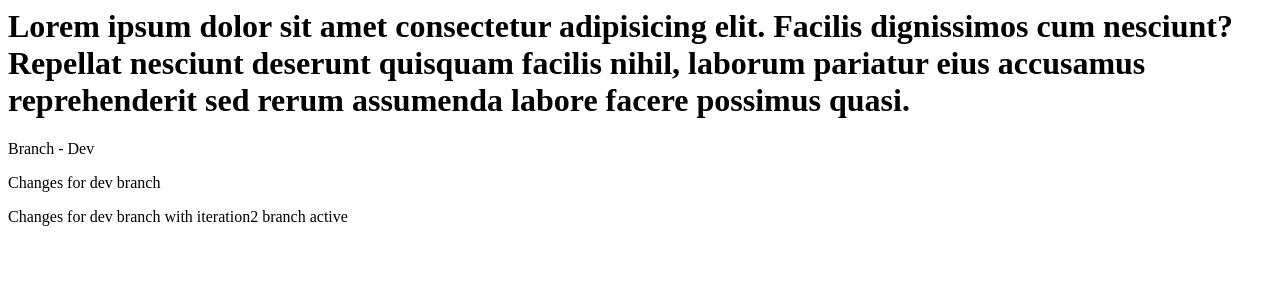
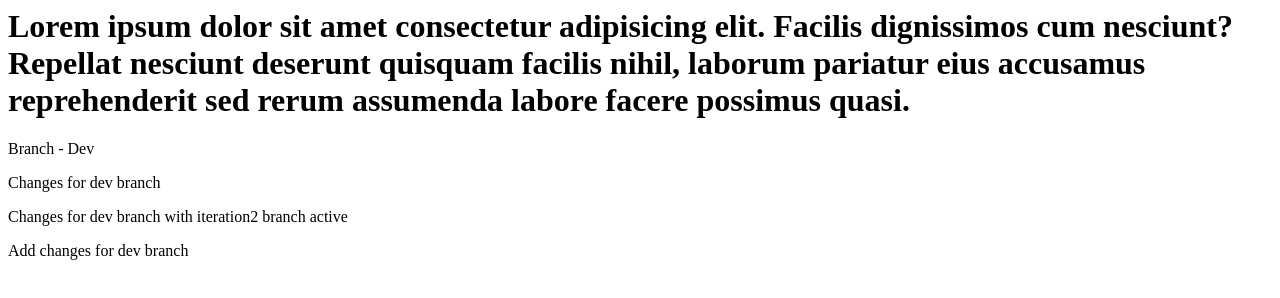
Before and after one commit to rbahena/BranchUnionPractice, a plain HTML site: page index.html in a window 1280 px wide. Drawn offline with Linux system fonts and the light colour scheme.

Commit message:
Update index for dev branch

```diff
--- a/index.html
+++ b/index.html
@@ -8,3 +8,4 @@
 <p>Changes for dev branch</p>
 
 <p>Changes for dev branch with iteration2 branch active</p>
+<p>Add changes for dev branch</p>
```
